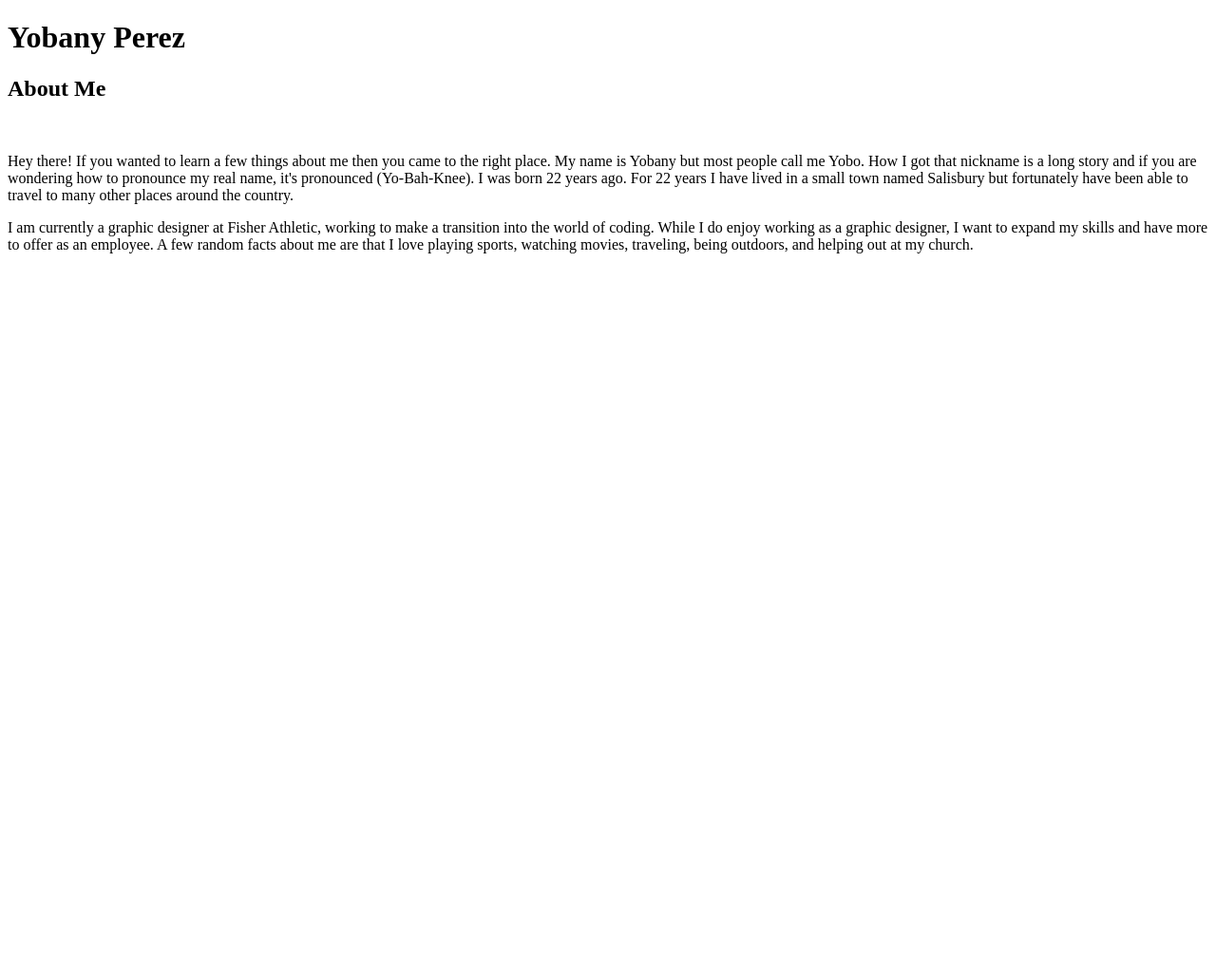
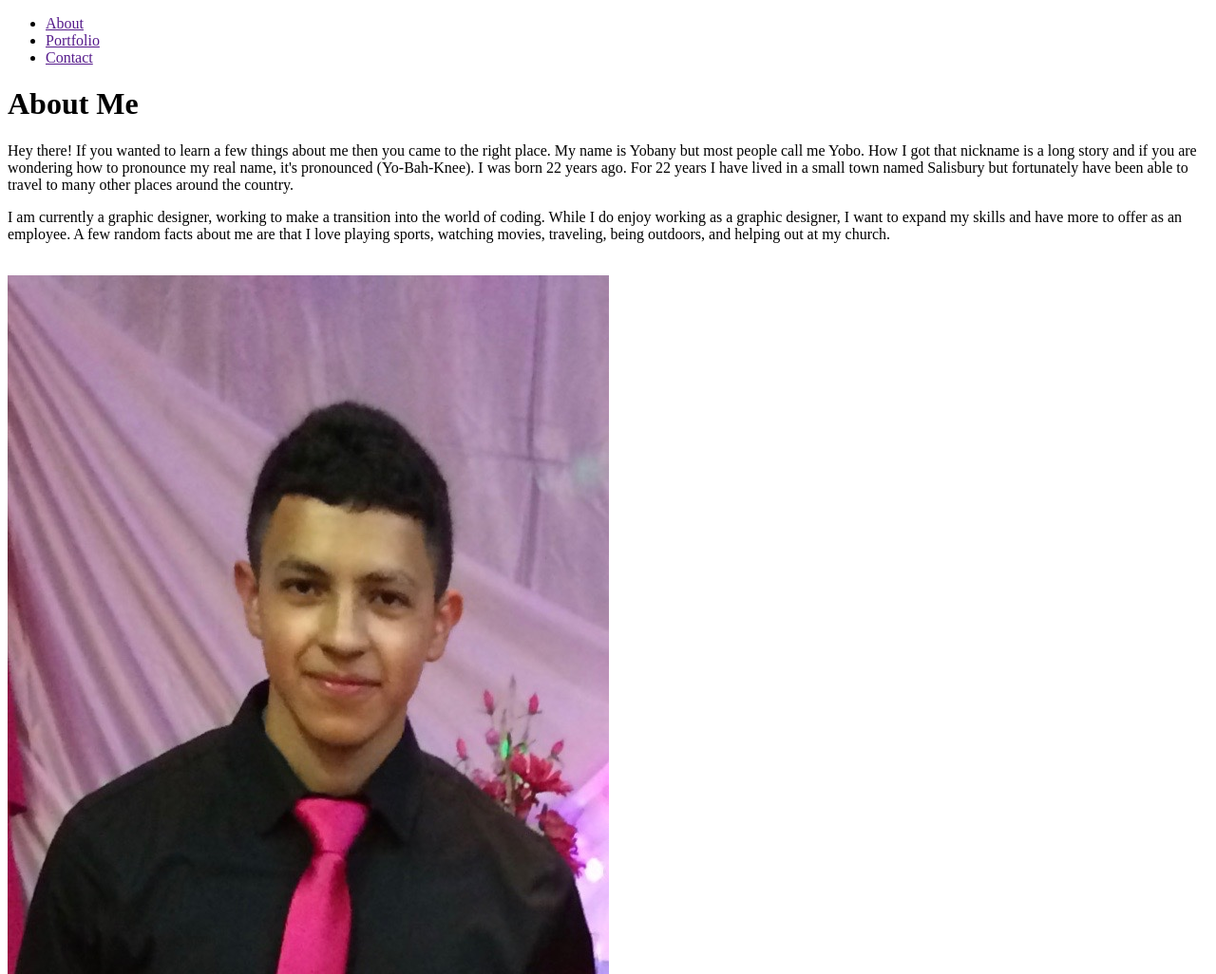
Before and after one commit to yobany10/Basic-Portfolio, a plain HTML site: page index.html in a window 1280 px wide. Shown: the whole page at 95% size. Before the commit the page ends 800 px from the top, so only its background shows below. Drawn offline with Linux system fonts and the light colour scheme.

Commit message:
added header links

```diff
--- a/index.html
+++ b/index.html
@@ -1,13 +1,27 @@
 <!DOCTYPE html>
-<html>
+<html lang="en-us">
 <head>
+    <meta charset="UTF-8">
     <title>Yobany's Basic Portfolio</title>
-    <h1>Yobany Perez</h1>
+    <link rel="stylesheet" type="text/css" href="assets/css/style.css">
+
 </head>
 <body>
-    <h2>About Me</h2>
+    <header>
+        <div class="row">
+            <ul>
+                <li><a href=""> About</a></li>
+                <li><a href=""> Portfolio</a></li>
+                <li><a href=""> Contact</a></li>
+            </ul>
+        </div>
+
+
+    </header>
+    <h1>About Me</h1>
+    <p>Hey there! If you wanted to learn a few things about me then you came to the right place. My name is Yobany but most people call me Yobo. How I got that nickname is a long story and if you are wondering how to pronounce my real name, it's pronounced (Yo-Bah-Knee). I was born 22 years ago. For 22 years I have lived in a small town named Salisbury but fortunately have been able to travel to many other places around the country.</p>
+    <p>I am currently a graphic designer, working to make a transition into the world of coding. While I do enjoy working as a graphic designer, I want to expand my skills and have more to offer as an employee. A few random facts about me are that I love playing sports, watching movies, traveling, being outdoors, and helping out at my church.</p>
     <br>
-    <p>Hey there! If you wanted to learn a few things about me then you came to the right place. My name is Yobany but most people call me Yobo. How I got that nickname is a long story and if you are wondering how to pronounce my real name, it's pronounced (Yo-Bah-Knee). I was born 22 years ago. For 22 years I have lived in a small town named Salisbury but fortunately have been able to travel to many other places around the country.</p>
-    <p>I am currently a graphic designer at Fisher Athletic, working to make a transition into the world of coding. While I do enjoy working as a graphic designer, I want to expand my skills and have more to offer as an employee. A few random facts about me are that I love playing sports, watching movies, traveling, being outdoors, and helping out at my church.</p>
+    <img src="assets/images/About_Me_Profile.jpg" alt="Yobany Perez">
 </body>
 </html>
```
